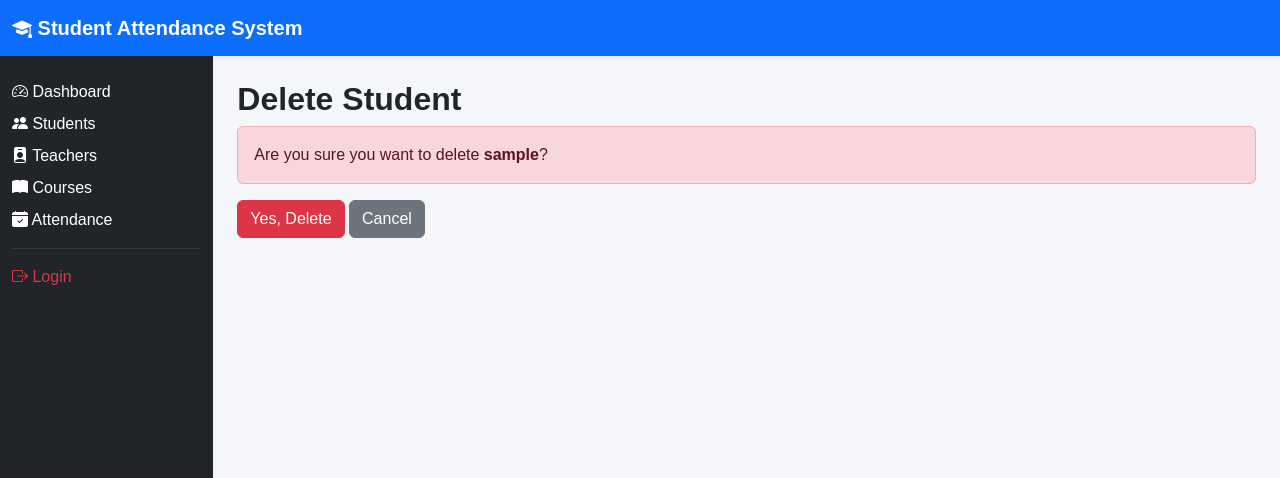
After one commit to Jonnie-k/student-attendance-frontend, a Django app: page /students/delete/1/ in a window 1280 px wide. The commit adds this page. Shown: the top 478 px of the page. Run offline with Django 5.2, Linux system fonts and the light colour scheme; tables that the repository leaves empty hold one stand-in row (values such as "Sample post"); a database or web service that is not in the repository returns one stand-in record (values such as "Sample title"); data that the repository does not hold is empty.

Commit message:
Implement delete student functionality

```diff
--- a/frontend/urls.py
+++ b/frontend/urls.py
@@ -10,4 +10,9 @@ path(
     views.edit_student,
     name="edit_student",
 ),
+path(
+    "students/delete/<int:student_id>/",
+    views.delete_student,
+    name="delete_student",
+),
 ]
--- a/frontend/views.py
+++ b/frontend/views.py
@@ -130,6 +130,31 @@ def edit_student(request, student_id):
         )
 
     return redirect("students")
+def delete_student(request, student_id):
+    url = f"{BASE_API}/students/{student_id}/"
+
+    if request.method == "POST":
+        response = requests.delete(url)
+
+        if response.status_code == 204:
+            return redirect("students")
+
+        return redirect("students")
+
+    response = requests.get(url)
+
+    if response.status_code == 200:
+        student = response.json()
+
+        return render(
+            request,
+            "frontend/student_delete.html",
+            {
+                "student": student,
+            },
+        )
+
+    return redirect("students")
 
 def teachers(request):
     search = request.GET.get("search", "")
--- /dev/null
+++ b/templates/frontend/student_delete.html
@@ -0,0 +1,26 @@
+{% extends "frontend/base.html" %}
+
+{% block title %}Delete Student{% endblock %}
+
+{% block content %}
+
+<h2>Delete Student</h2>
+
+<div class="alert alert-danger">
+    Are you sure you want to delete
+    <strong>{{ student.username }}</strong>?
+</div>
+
+<form method="POST">
+    {% csrf_token %}
+
+    <button type="submit" class="btn btn-danger">
+        Yes, Delete
+    </button>
+
+    <a href="{% url 'students' %}" class="btn btn-secondary">
+        Cancel
+    </a>
+</form>
+
+{% endblock %}
--- a/templates/frontend/students.html
+++ b/templates/frontend/students.html
@@ -50,6 +50,9 @@
                 <a href="{% url 'edit_student' student.id %}" class="btn btn-warning btn-sm">
                     Edit
                 </a>
+                <a href="{% url 'delete_student' student.id %}" class="btn btn-danger btn-sm">
+                    Delete
+                </a>
             </td>
         </tr>
     {% empty %}
```
